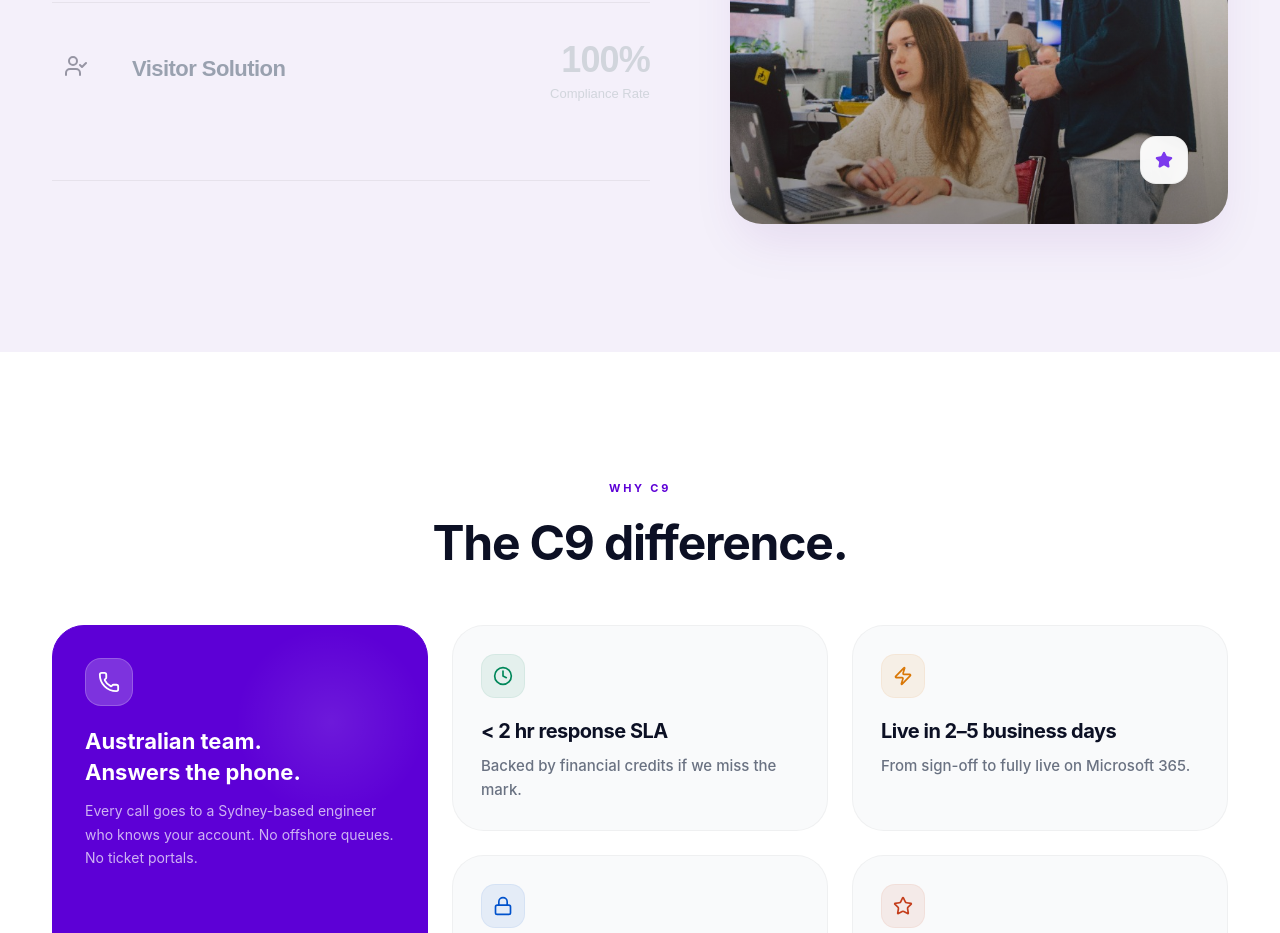
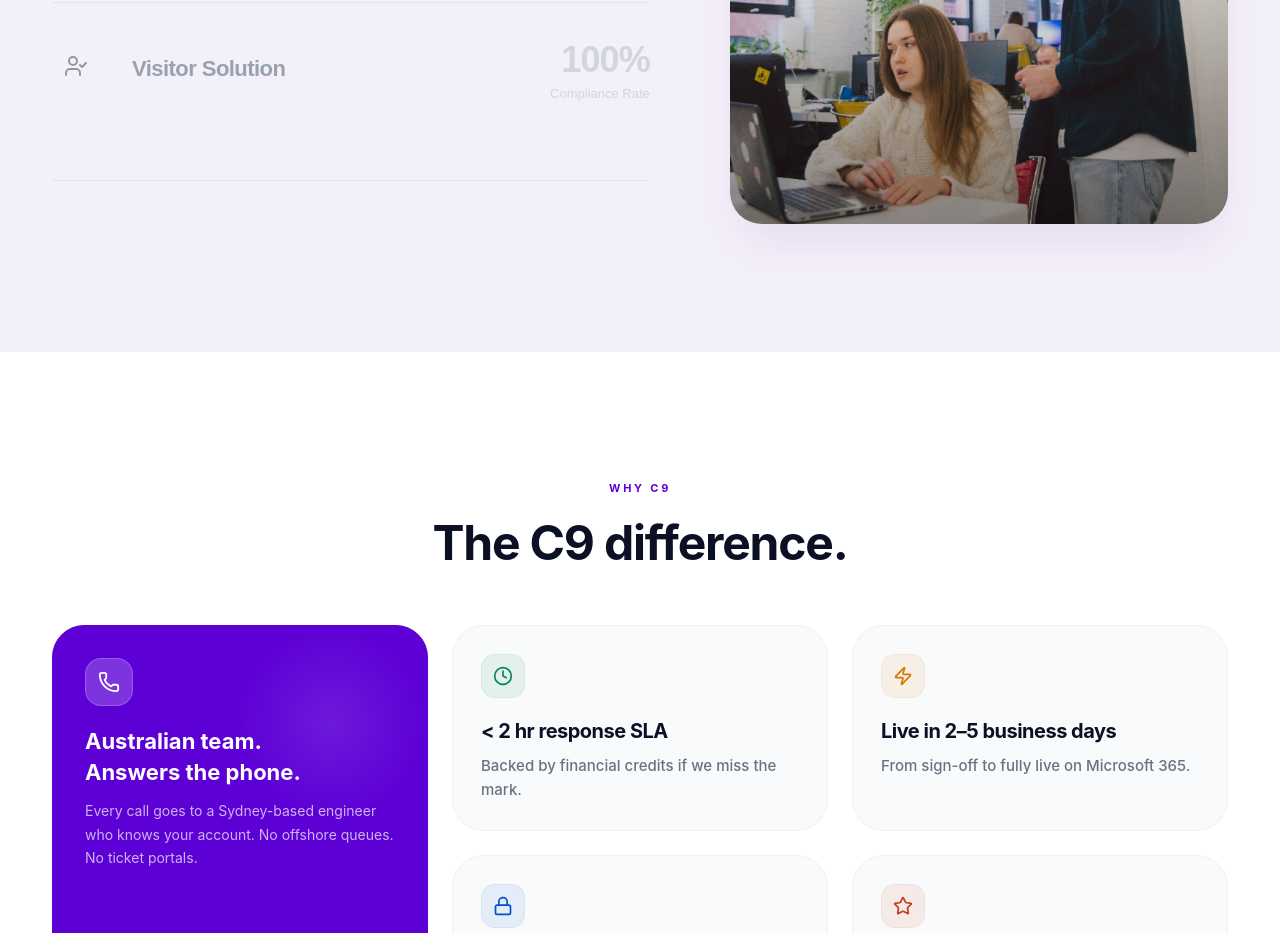
Before and after one commit to c9mayur-lgtm/C9-communications, a Next.js app in the folder c9-next/: page /modern-workplace in a window 1280 px wide. Shown: the part 5080-6013 px from the top of the page. Built offline with nearby package versions, Linux system fonts and the light colour scheme.

Commit message:
style(modern-workplace): remove redundant star icon overlay from OtherSolutions component

```diff
--- a/c9-next/src/app/modern-workplace/components.tsx
+++ b/c9-next/src/app/modern-workplace/components.tsx
@@ -510,13 +510,6 @@ export const OtherSolutions = () => {
         </AnimatePresence>
         {/* Overlay gradient */}
         <div className="absolute inset-0 bg-gradient-to-t from-black/40 via-transparent to-transparent" />
-
-        {/* Floating icon badge */}
-        <div className="absolute bottom-10 right-10 flex gap-2">
-           <div className="w-12 h-12 rounded-2xl bg-white/95 backdrop-blur-md shadow-xl flex items-center justify-center border border-black/5">
-              <Star size={18} fill="#7C3AED" className="text-[#7C3AED]" />
-           </div>
-        </div>
       </div>
     </div>
   );
```
